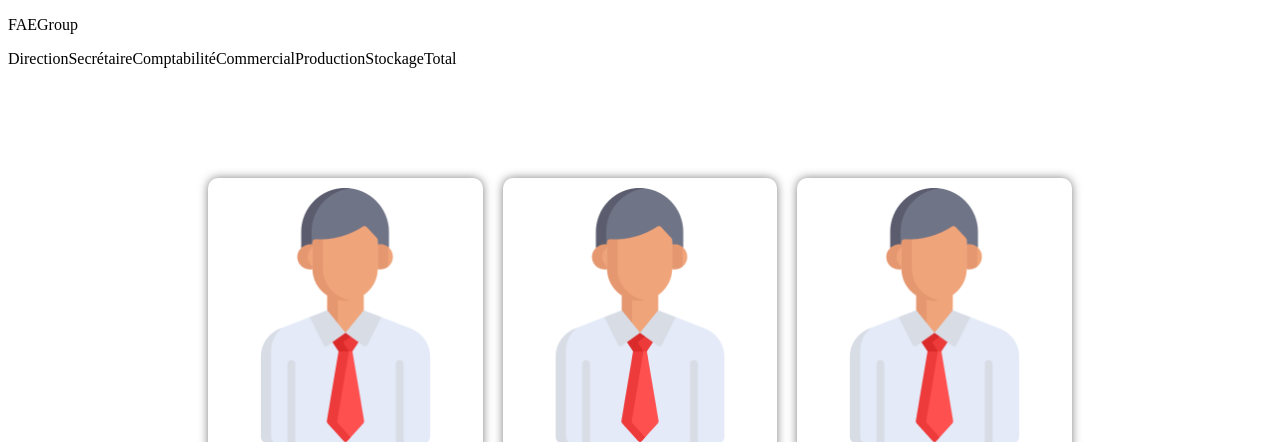
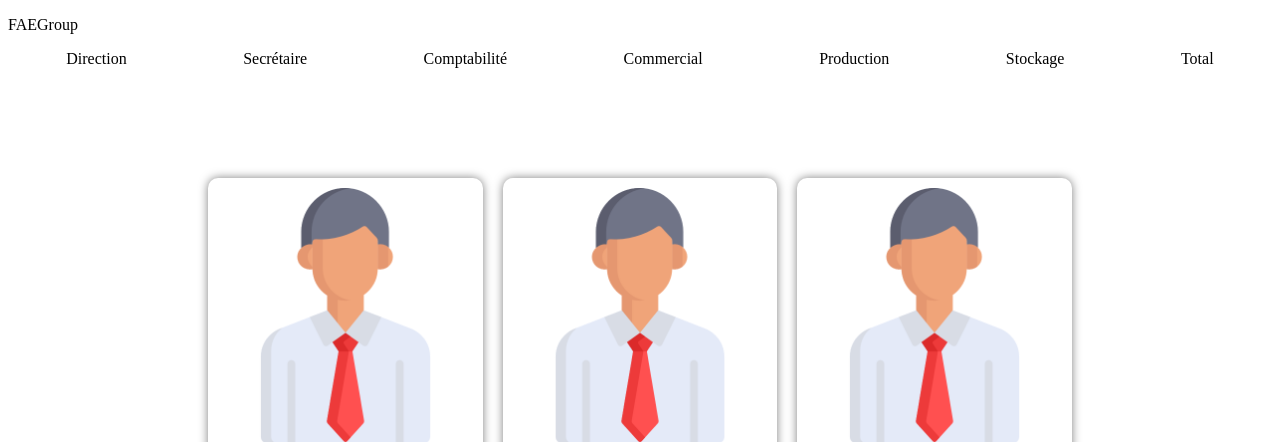
Before and after one commit to Naloue/Projets, a plain HTML site: page Site-Appel-Offre/index.html in a window 1280 px wide. Shown: the top 442 px of the page. Drawn offline with Linux system fonts and the light colour scheme.

Commit message:
Update style.css

```diff
--- a/Site-Appel-Offre/style.css
+++ b/Site-Appel-Offre/style.css
@@ -36,15 +36,10 @@ img{
     width: 100%;
     display: flex;
     flex-direction: row;
-<<<<<<< Updated upstream
-    gap: 20px;
 }
 
 .menu_container a{
   color: black;
   text-decoration: none;
-
-=======
-    justify-content: space-evenly;
->>>>>>> Stashed changes
+  margin: 0 auto;
 }
```
